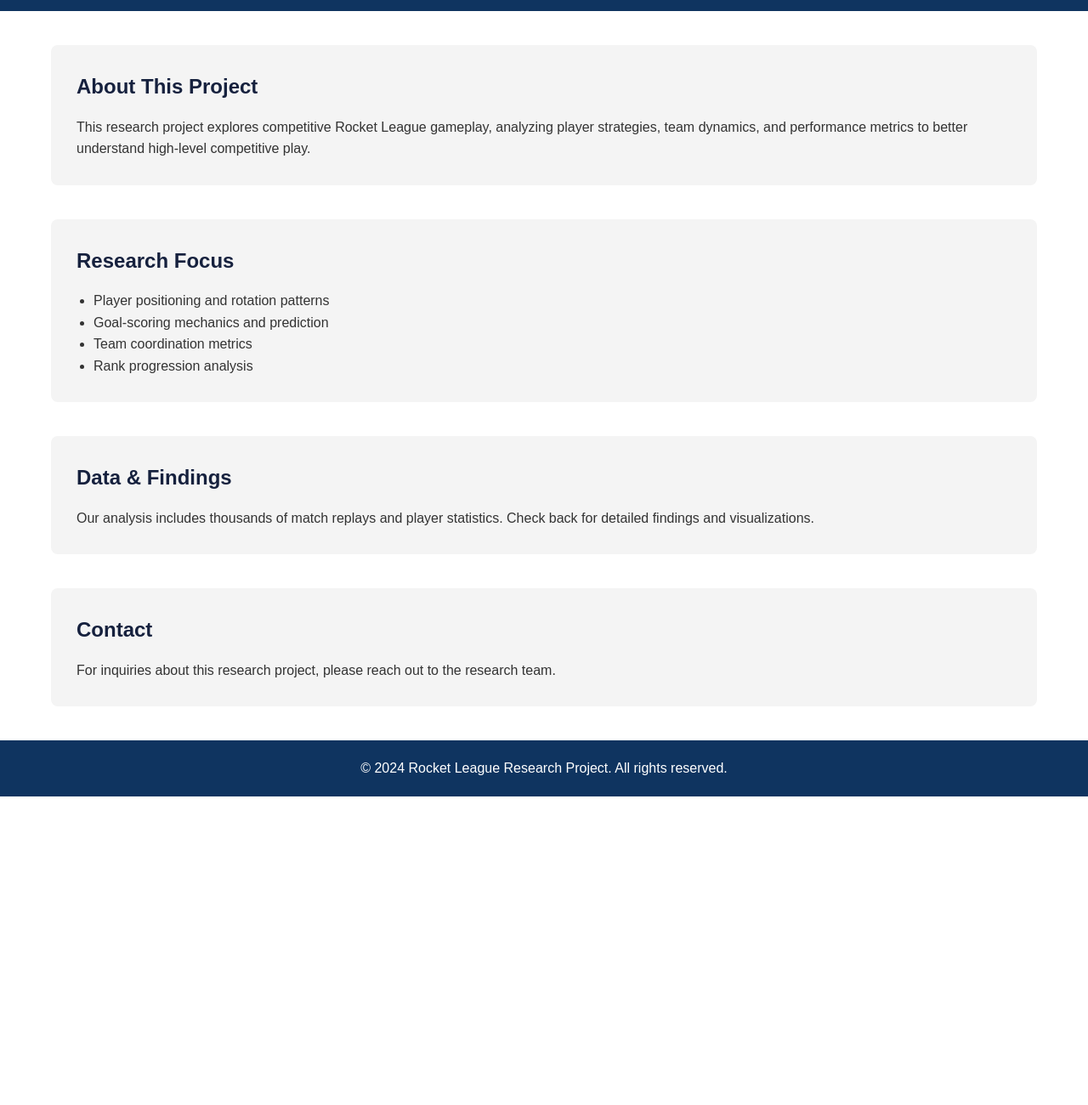
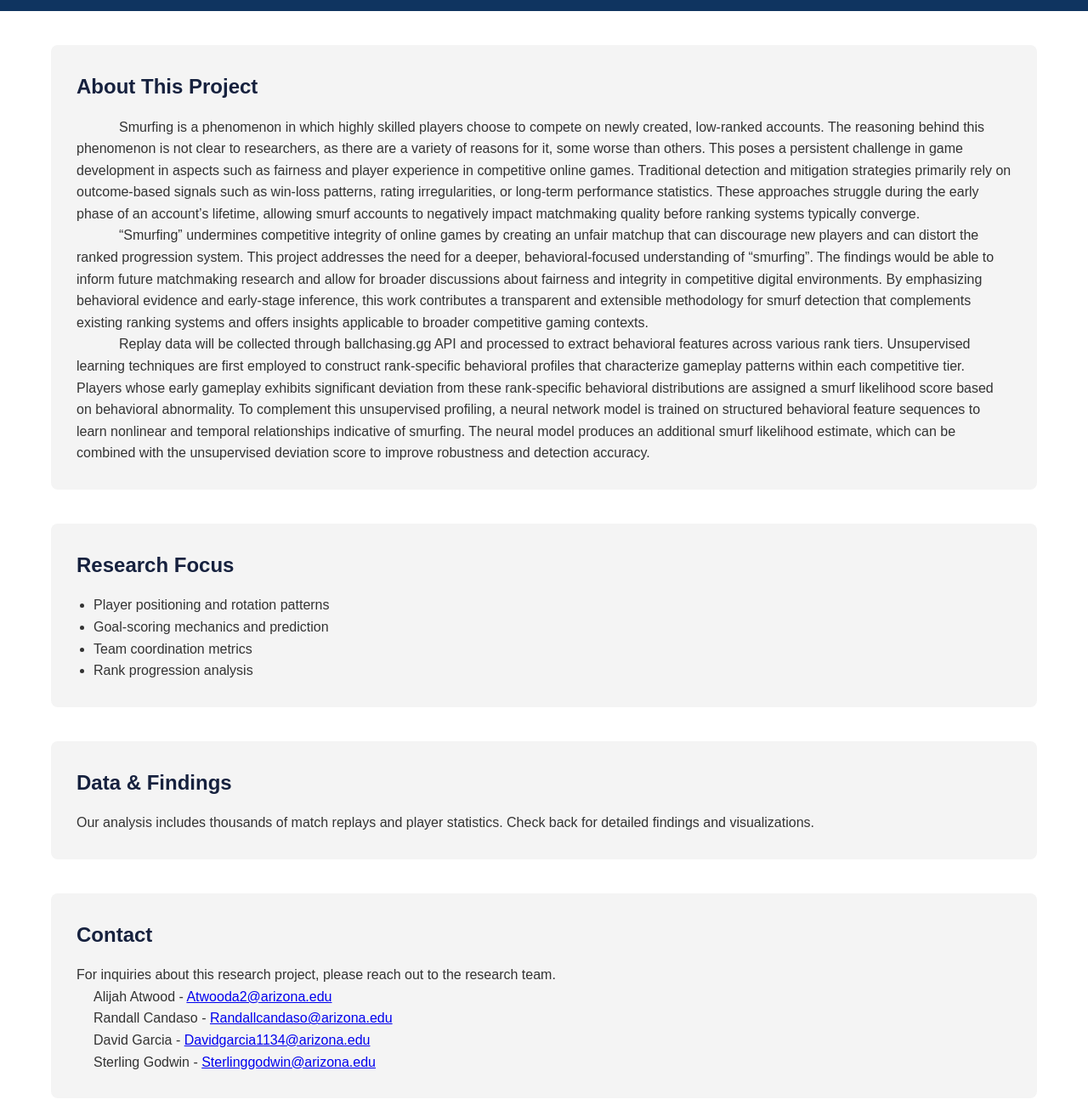
Before and after one commit to atwooda2/ISTA_498_Capstone, a plain HTML site: page Landing_Page.html in a window 1280 px wide. Shown: the part 280-1580 px from the top of the page at 85% size. Before the commit the page ends 1217 px from the top, so only its background shows below. Drawn offline with Linux system fonts and the light colour scheme.

Commit message:
Updated website to include summary of project and team emails for contact page.

```diff
--- a/Landing_Page.html
+++ b/Landing_Page.html
@@ -69,7 +69,7 @@
 </head>
 <body>
     <header>
-        <h1>🚀 Rocket League Research</h1>
+        <h1>Rocket League Research</h1>
         <p>Analyzing competitive gameplay patterns and player performance</p>
     </header>
 
@@ -83,7 +83,9 @@
     <div class="container">
         <section id="about">
             <h2>About This Project</h2>
-            <p>This research project explores competitive Rocket League gameplay, analyzing player strategies, team dynamics, and performance metrics to better understand high-level competitive play.</p>
+            <p style="text-indent: 50px;">Smurfing is a phenomenon in which highly skilled players choose to compete on newly created, low-ranked accounts. The reasoning behind this phenomenon is not clear to researchers, as there are a variety of reasons for it, some worse than others. This poses a persistent challenge in game development in aspects such as fairness and player experience in competitive online games. Traditional detection and mitigation strategies primarily rely on outcome-based signals such as win-loss patterns, rating irregularities, or long-term performance statistics. These approaches struggle during the early phase of an account’s lifetime, allowing smurf accounts to negatively impact matchmaking quality before ranking systems typically converge.</p>
+            <p style="text-indent: 50px;">“Smurfing” undermines competitive integrity of online games by creating an unfair matchup that can discourage new players and can distort the ranked progression system. This project addresses the need for a deeper, behavioral-focused understanding of “smurfing”. The findings would be able to inform future matchmaking research and allow for broader discussions about fairness and integrity in competitive digital environments. By emphasizing behavioral evidence and early-stage inference, this work contributes a transparent and extensible methodology for smurf detection that complements existing ranking systems and offers insights applicable to broader competitive gaming contexts.</p>
+            <p style="text-indent: 50px;">Replay data will be collected through ballchasing.gg API and processed to extract behavioral features across various rank tiers. Unsupervised learning techniques are first employed to construct rank-specific behavioral profiles that characterize gameplay patterns within each competitive tier. Players whose early gameplay exhibits significant deviation from these rank-specific behavioral distributions are assigned a smurf likelihood score based on behavioral abnormality. To complement this unsupervised profiling, a neural network model is trained on structured behavioral feature sequences to learn nonlinear and temporal relationships indicative of smurfing. The neural model produces an additional smurf likelihood estimate, which can be combined with the unsupervised deviation score to improve robustness and detection accuracy. </p>
         </section>
 
         <section id="research">
@@ -104,6 +106,11 @@
         <section id="contact">
             <h2>Contact</h2>
             <p>For inquiries about this research project, please reach out to the research team.</p>
+            <p style="text-indent: 20px;"> Alijah Atwood - <a href="mailto:atwooda2@arizona.edu">Atwooda2@arizona.edu</a></p>
+            <p style="text-indent: 20px;"> Randall Candaso - <a href="mailto:randallcandaso@arizona.edu">Randallcandaso@arizona.edu</a></p>
+            <p style="text-indent: 20px;"> David Garcia - <a href="mailto:davidgarcia1134@arizona.edu">Davidgarcia1134@arizona.edu</a></p>
+            <p style="text-indent: 20px;"> Sterling Godwin - <a href="mailto:sterlinggodwin@arizona.edu">Sterlinggodwin@arizona.edu</a></p>
+
         </section>
     </div>
 
```
